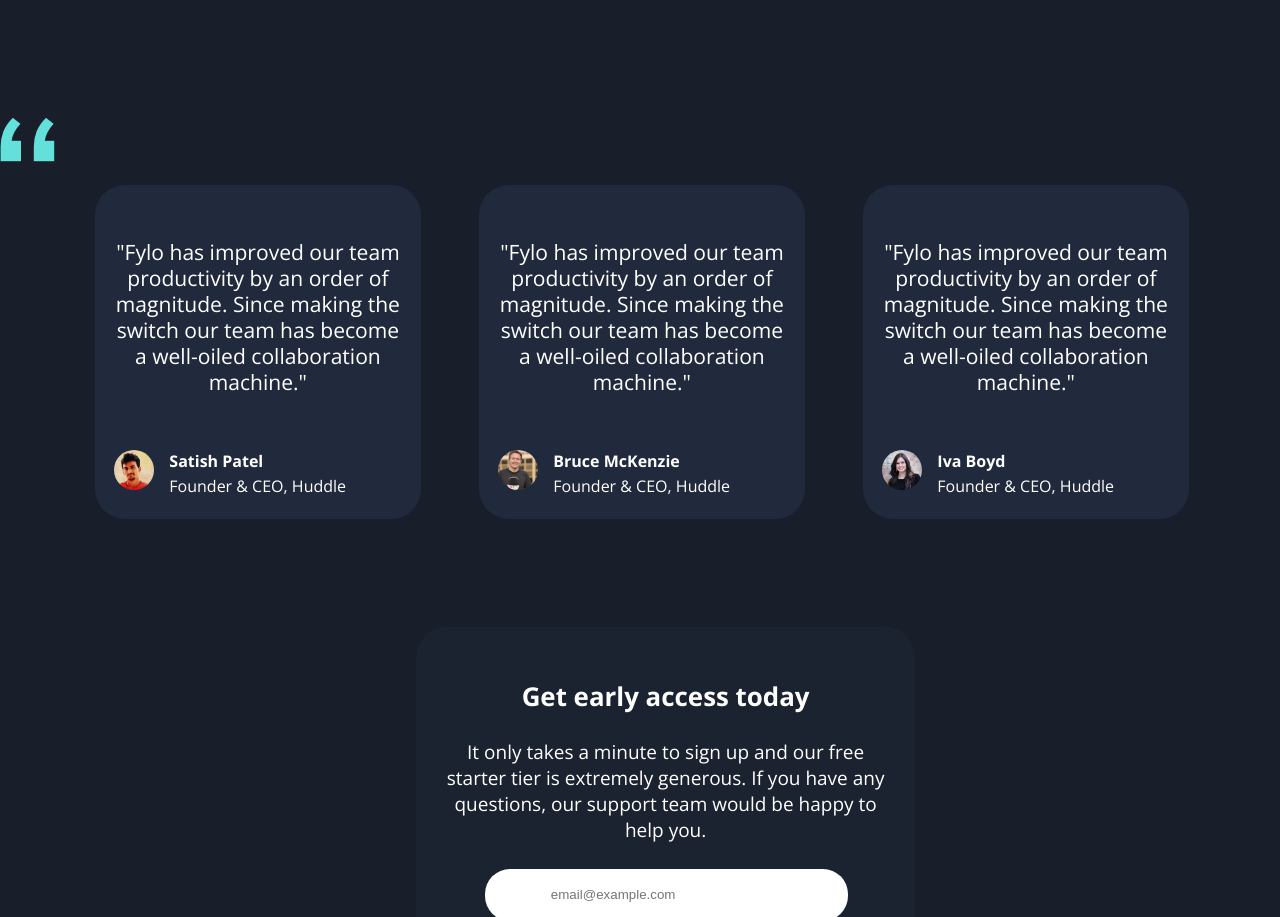
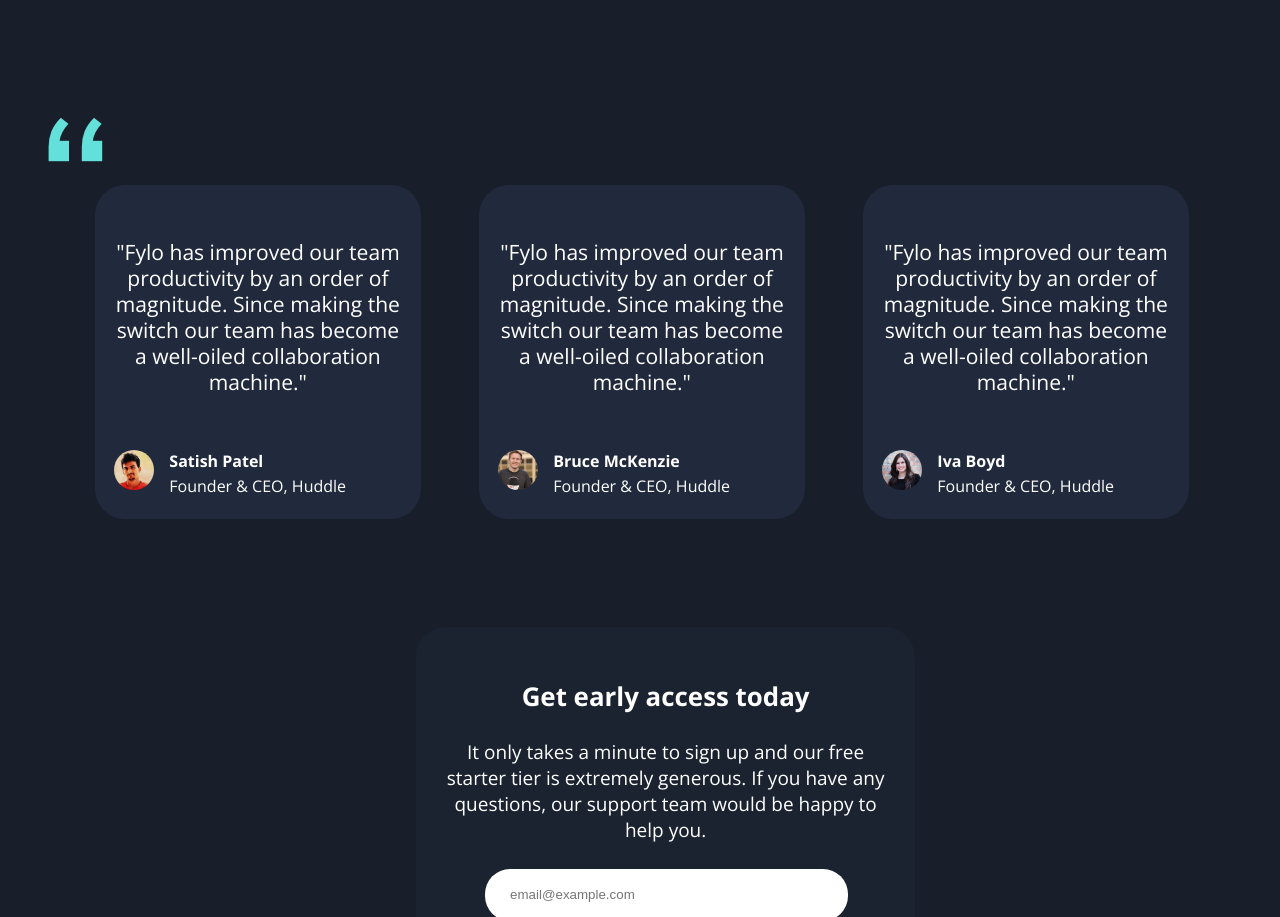
Before and after one commit to ousmanito/fylo, a plain HTML site: page index.html in a window 1280 px wide. Shown: the part 2355-3272 px from the top of the page. Drawn offline with nearby package versions, Linux system fonts and the light colour scheme.

Commit message:
feat: Add script.js file and update styles

```diff
--- a/index.html
+++ b/index.html
@@ -3,8 +3,6 @@
   <head>
     <meta charset="UTF-8" />
     <meta name="viewport" content="width=device-width, initial-scale=1.0" />
-    <!-- displays site properly based on user's device -->
-
     <link
       rel="icon"
       type="image/png"
@@ -19,8 +17,8 @@
       rel="stylesheet"
     />
     <title>Fylo Landing Page</title>
+    <script async src="script.js"></script>
 
-    <!-- Feel free to remove these styles or customise in your own stylesheet 👍 -->
     <style>
       .attribution {
         font-size: 11px;
@@ -125,7 +123,7 @@
       </div>
     </section>
 
-    <img src="/images/bg-quotes.png" alt="QUOTES" />
+    <img src="/images/bg-quotes.png" class="quotes" alt="QUOTES" />
     <section class="section-3">
       <div class="s3-comment-1">
         <h5>
@@ -169,7 +167,7 @@
           extremely generous. If you have any questions, our support team would
           be happy to help you.
         </h4>
-        <input type="text" placeholder="           email@example.com" />
+        <input type="text" placeholder="email@example.com" />
         <button>Get Started For Free</button>
       </div>
     </section>
--- /dev/null
+++ b/script.js
@@ -0,0 +1 @@
+console.log('hello world')
--- a/style.css
+++ b/style.css
@@ -256,6 +256,10 @@ header button {
   grid-row: 3/4;
   grid-column: 2/3;
   padding-left: 15%;
+}
+
+.quotes {
+  margin-left: 3rem;
 }
 
 /* Prefooter */
```
